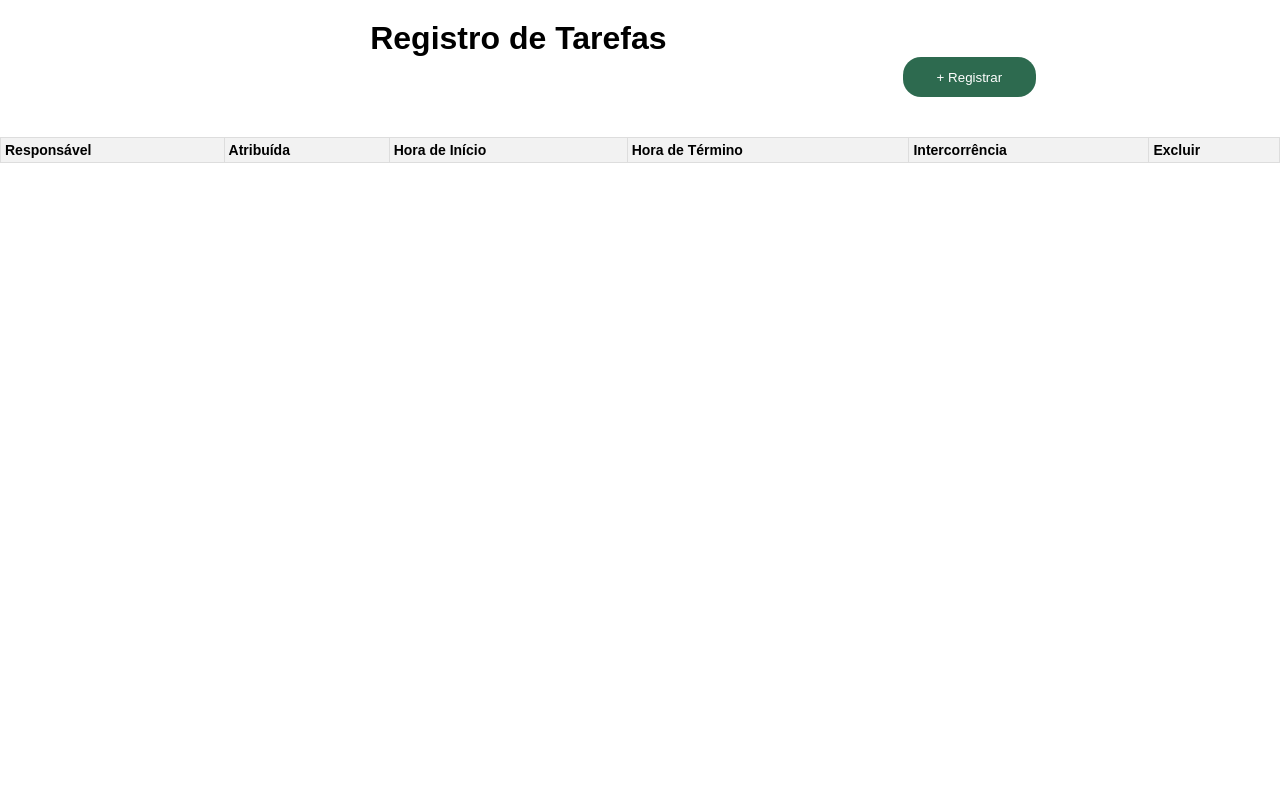
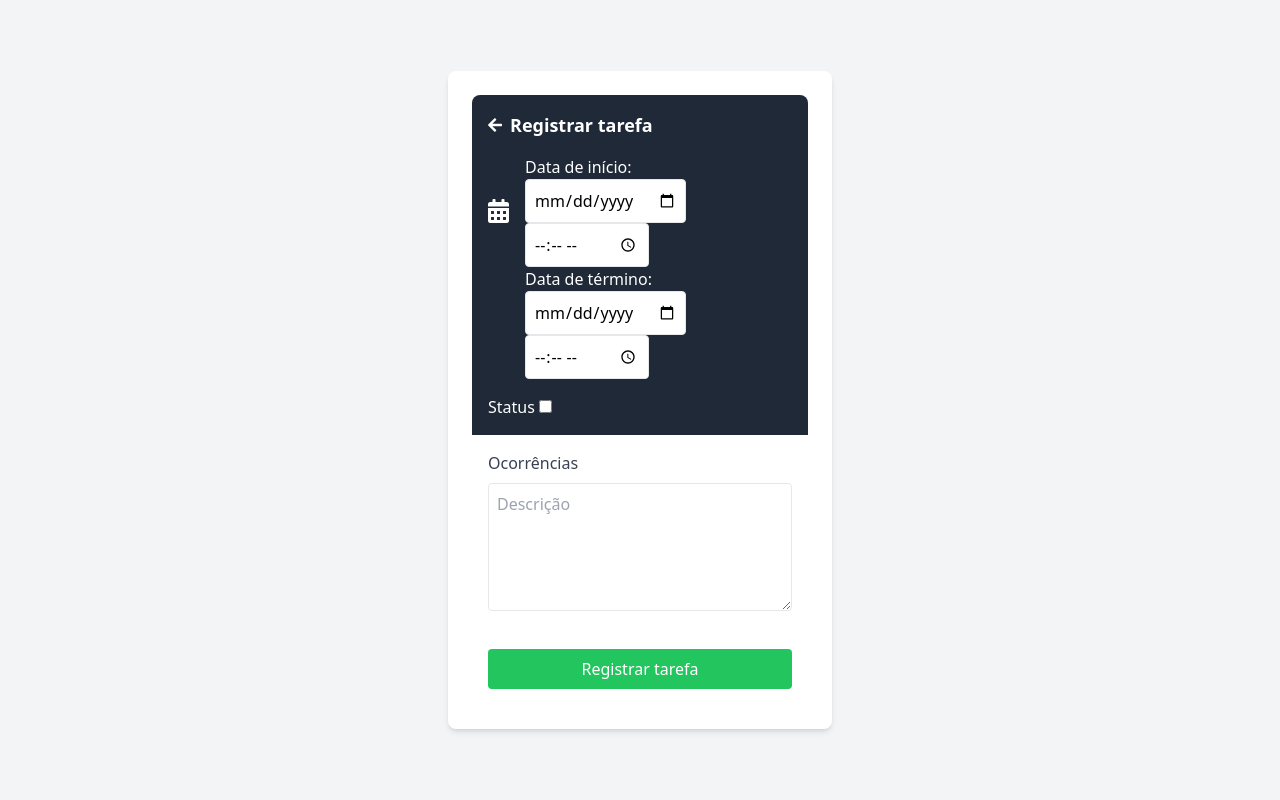
Before and after one commit to marciot1/Work, a Django app: page /registro/ in a window 1280 px wide. Run offline with Django 4.2, Linux system fonts and the light colour scheme; lists and menus that the app fills with data are empty; some libraries are stand-ins or nearby versions.

Commit message:
registro faz novo

```diff
--- a/works/static/css/style.css
+++ b/works/static/css/style.css
@@ -1,114 +1,11 @@
 /* style.css */
-body {
-    font-family: Arial, sans-serif;
-    background-color: #f4f4f4;
-    margin: 0em;
-    padding: 0em;
-    background-color: #ffffff;
-
-  }
-
-
-  .container {
-    width: 100%;
-    background: #ffffff;
-    margin: auto;
-    overflow: hidden;
-  }
-  .menu{
-    padding: 15px;
-  }
-
-  .header {
-    background: #ffffff;
-    color: #000000;
-    padding: 20px 0;
-    text-align: center;
-    width: 81%;
-  }
-
-  .header h1 {
-    margin: 0em;
-    display: contents;
-  }
-
-  .header button {
-    background: #2D6A4F;
-    color: #fff;
-    border: none;
-    padding: 10px 20px;
-    cursor: pointer;
-    margin-left: 87%;
-    border-radius: 18px;
-  }
-
-  .divTable{
-    margin: 20px 0;
-  }
-
-  table {
-    width: 100%;
-    border-collapse: collapse;
-  }
-
-  table, th, td {
-    border: 1px solid #ddd;
-
-  }
-
-  th, td {
-    padding: 4px;
-    text-align: left;
-  }
-
-  th {
-    background-color: #f2f2f2;
-    font-size: 14px;
-  }
-
-  .modal-container {
+.hidden {
     display: none;
-    position: fixed;
-    top: 0;
-    left: 0;
-    width: 100%;
-    height: 100%;
-    background: rgba(0, 0, 0, 0.5);
-    justify-content: center;
-    align-items: center;
-  }
-
-  .modal {
-    background: #fff;
-    padding: 51px;
-    border-radius: 5px;
-    width: 300px;
-  }
-
-  .modal h2 {
-    margin-top: 2em;
-  }
-
-  .modal label {
-    display: block;
-    margin: 10px 0 5px;
-  }
-
-  .modal input[type="text"], .modal input[type="time"] {
-    width: 100%;
-    padding: 8px;
-    margin-bottom: 10px;
-  }
-
-  .modal .bt {
-    background: #2D6A4F;
-    color: #fff;
-    border: none;
-    padding: 12px;
-    cursor: pointer;
-    width: 106%;
-  }
-  #new{
-    width: 10em;
-    height: 3em;
-  }
+}
+form {
+    display: grid;
+    gap: 1rem;
+}
+input {
+    background: border-box;
+}
--- a/works/static/js/script.js
+++ b/works/static/js/script.js
@@ -1,39 +1,20 @@
-document.getElementById('new').addEventListener('click', openModal);
-document.getElementById('taskForm').addEventListener('submit', saveTask);
+document.getElementById('backButton').addEventListener('click', function() {
+    alert('Back button clicked');
+});
 
-function openModal() {
-    document.getElementById('modal-container').style.display = 'flex';
-}
+document.getElementById('registerButton').addEventListener('click', function() {
+    const status = document.getElementById('statusSelect').value;
+    const description = document.getElementById('description').value;
 
-function closeModal() {
-    document.getElementById('modal-container').style.display = 'none';
-}
+    if (status === "") {
+        alert('Por favor, selecione um status.');
+        return;
+    }
 
-function saveTask(e) {
-    e.preventDefault();
+    if (description.trim() === "") {
+        alert('Por favor, insira uma descrição.');
+        return;
+    }
 
-    const responsavel = document.getElementById('m-responsavel').value;
-    const horaInicio = document.getElementById('m-hora1').value;
-    const horaTermino = document.getElementById('m-hora2').value;
-    const intercorrencia = document.getElementById('m-intercorrencia').value;
-    const atribuida = document.getElementById('m-atribuida').checked ? 'Sim' : 'Não';
-
-    const table = document.querySelector('tbody');
-    const row = document.createElement('tr');
-
-    row.innerHTML = `
-        <td>${responsavel}</td>
-        <td>${atribuida}</td>
-        <td>${horaInicio}</td>
-        <td>${horaTermino}</td>
-        <td>${intercorrencia}</td>
-        <td><button style="color: red;" onclick="deleteTask(this)">Excluir</button></td>
-    `;
-
-    table.appendChild(row);
-    closeModal();
-}
-
-function deleteTask(button) {
-    button.parentElement.parentElement.remove();
-}
+    alert('Tarefa registrada com sucesso!');
+});
--- a/works/templates/Works/registro_tarefas.html
+++ b/works/templates/Works/registro_tarefas.html
@@ -5,61 +5,43 @@
     <meta name="viewport" content="width=device-width, initial-scale=1.0">
     <title>Registro de Tarefas</title>
     {% load static %}
-    <link rel="stylesheet" href="{% static 'css/style.css' %}">
-    <link rel="preconnect" href="https://fonts.googleapis.com">
-    <link rel="preconnect" href="https://fonts.gstatic.com" crossorigin>
-    <link href="https://fonts.googleapis.com/css2?family=Poppins:wght@300;400;500;600;700&display=swap" rel="stylesheet">
+    <script src="https://cdn.tailwindcss.com"></script>
+    <link rel="stylesheet" href="https://cdnjs.cloudflare.com/ajax/libs/font-awesome/5.15.3/css/all.min.css">
 </head>
-<body>
-  <div class="container">
-    <div class="header">
-      <h1>Registro de Tarefas</h1>
-      <button onclick="openModal()" id="new">+ Registrar</button>
+<body class="bg-gray-100 flex items-center justify-center min-h-screen">
+    <div class="bg-white shadow-md rounded-lg p-6 w-96">
+        <div class="bg-gray-800 text-white p-4 rounded-t-lg">
+            <div class="flex items-center mb-4">
+                <i class="fas fa-arrow-left mr-2 cursor-pointer" id="backButton"></i>
+                <h1 class="text-lg font-semibold">Registrar tarefa</h1>
+            </div>
+            <div class="flex items-center mb-4">
+                <i style="height: 6em;"class="fas fa-calendar-alt text-2xl mr-4"></i>
+                <form>
+                    <div>
+                        <label style="display: block;" for="end-date">Data de início: </label>
+                        <input style="color: black;" id="end-date" type="date" class="border p-2 rounded" />
+                        <input style="color: black;" id="end-time" type="time" name="end-time" class="border p-2 rounded" />
+                    </div>
+                    <div>
+                        <label for="end-date">Data de término: </label>
+                        <input style="color: black;" id="end-date" type="date" class="border p-2 rounded" />
+                        <input style="color: black;" id="end-time" type="time" name="end-time" class="border p-2 rounded" />
+                    </div>
+                </form>
+            </div>
+            <label for="m-Status">Status
+                <input class="check" type="checkbox" id="m-Status">
+            </label>
+        </div>
+        <div class="p-4">
+            <h2 class="text-gray-700 mb-2">Ocorrências</h2>
+            <textarea class="w-full p-2 border rounded h-32" placeholder="Descrição" id="description"></textarea>
+        </div>
+        <div class="p-4">
+            <button class="w-full bg-green-500 text-white py-2 rounded" id="registerButton">Registrar tarefa</button>
+        </div>
     </div>
-  </div>
-
-  <div class="divTable">
-    <table>
-        <thead>
-            <tr>
-                <th>Responsável</th>
-                <th>Atribuída</th>
-                <th>Hora de Início</th>
-                <th>Hora de Término</th>
-                <th>Intercorrência</th>
-                <th class="acao">Excluir</th>
-            </tr>
-        </thead>
-        <tbody>
-        </tbody>
-    </table>
-  </div>
-  <div class="modal-container" id="modal-container">
-    <div class="modal">
-      <form id="taskForm">
-        <h2>Registro</h2>
-
-        <label for="m-responsavel">Responsável</label>
-        <input id="m-responsavel" type="text" required />
-
-        <label for="m-hora1">Hora de Início</label>
-        <input type="time" id="m-hora1" required />
-
-        <label for="m-hora2">Hora de Término</label>
-        <input type="time" id="m-hora2" required />
-
-        <label for="m-intercorrencia">Intercorrência</label>
-        <input id="m-intercorrencia" type="text" required />
-
-        <label for="m-atribuida">Atribuída
-            <input class="check" type="checkbox" id="m-atribuida">
-        </label>
-
-        <button class="bt" id="btnSalvar" type="submit">Salvar</button>
-      </form>
-    </div>
-  </div>
-
     <script src="{% static 'js/script.js' %}"></script>
 </body>
 </html>
```
